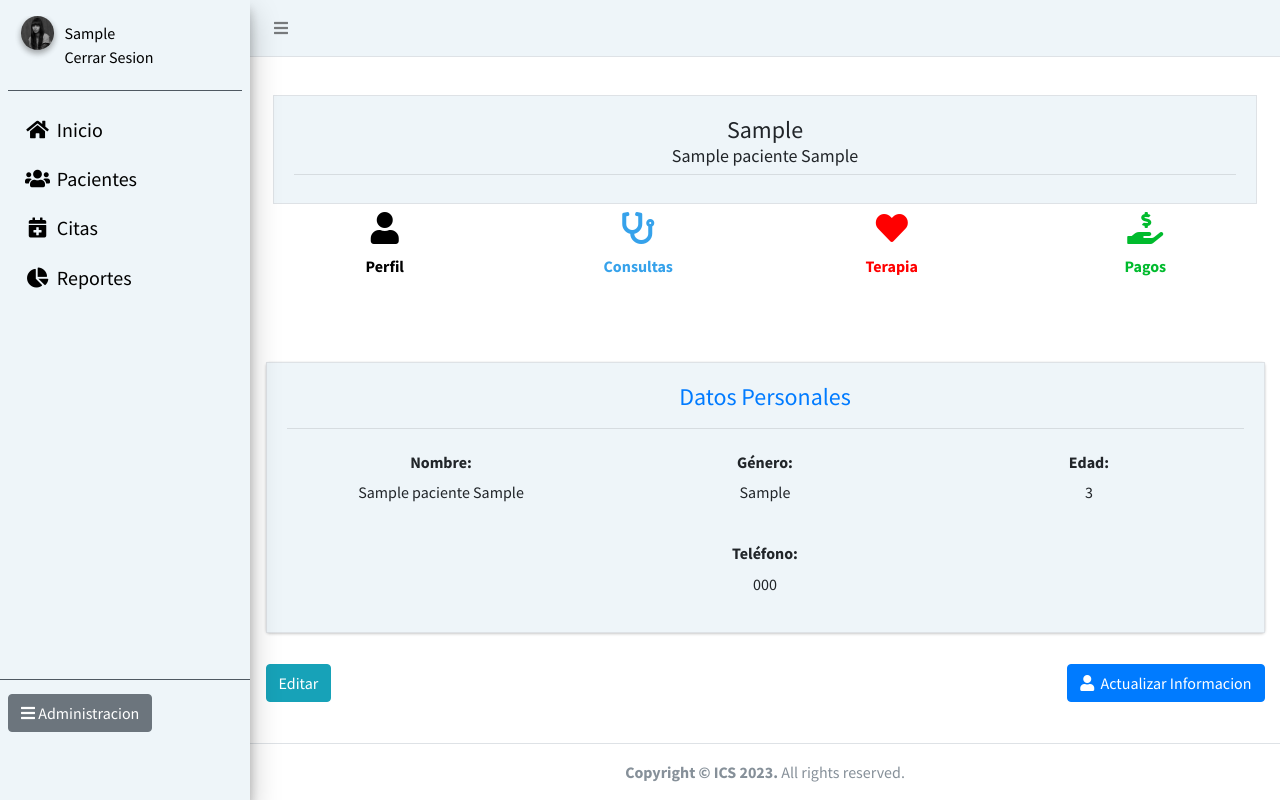
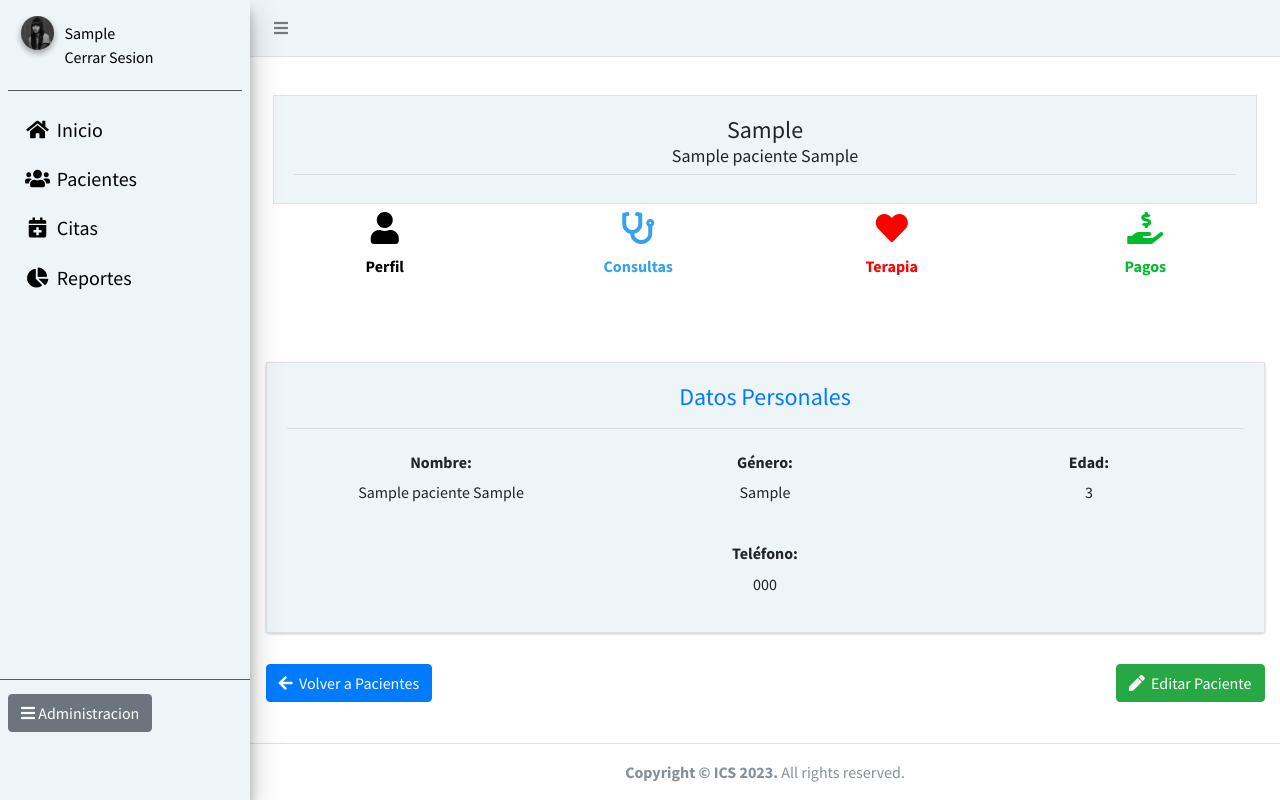
Before and after one commit to Orellanna/Sistema-Gestion-Clinica-Acupuntura, a Django app: a page that uses templates/Vistas_Pacientes/DatosPersonales.html in a window 1280 px wide. Run offline with Django 4.2, Linux system fonts and the light colour scheme; a user stored in the database is signed in; tables that the repository leaves empty hold one stand-in row (values such as "Sample post"); parts of the project's set-up code (start-up, migrations or seed data) failed here and were passed over; some libraries are stand-ins or nearby versions.

Commit message:
commint useless

```diff
--- a/Pacientes/urls.py
+++ b/Pacientes/urls.py
@@ -12,5 +12,9 @@ urlpatterns = [
     path('detallesConsulta/', views.DetallesConsulta,name='DetallesConsulta'),
     path('datosPersonales/<str:id_paciente>/', views.DatosPersonales,name='DatosPersonales'),
     path('registrarPaciente/', views.Registrar,name='registrarPaciente'),
+    path('<str:paciente_id>/GestionPacientes/', views.GestionPacientes, name='GestionPacientes'),
+    ##path('editarPaciente/', views.EditarPaciente,name='EditarPaciente'),
+    path('<str:paciente_id>/datosPersonales/editarPaciente/', views.EditarPaciente, name='EditarPaciente'),
+
 
 ]
--- a/Pacientes/views.py
+++ b/Pacientes/views.py
@@ -1,7 +1,8 @@
 from datetime import date, datetime
-from django.shortcuts import get_object_or_404, render
+from django.shortcuts import get_object_or_404, render,redirect
 from django.http import HttpResponse
 from django.contrib.auth.decorators import login_required
+from django.urls import reverse
 from .models import Paciente
 @login_required
 def index(request):
@@ -37,3 +38,33 @@ def CalcularEdad(fechanac_paciente):
 @login_required
 def Registrar(request):
     return render(request,'Vistas_Pacientes/RegistrarPaciente.html')
+
+@login_required
+def EditarPaciente(request, paciente_id):
+    paciente = get_object_or_404(Paciente, id_paciente = paciente_id)
+    #lo q esta en corchetes es el nombre del campo en la vista
+    #o es el nombre del campo en el model
+    if request.method == 'POST':
+        primer_nombre = request.POST['primer_nombre']
+        segundo_nombre = request.POST['segundo_nombre']
+        primer_apellido = request.POST['primer_apellido']
+        segundo_apellido = request.POST['segundo_apellido']
+        fechanac_paciente = request.POST['fechanac_paciente']
+        sexo_paciente = request.POST['sexo_paciente']
+        telefono_paciente = request.POST['telefono_paciente']
+        email_paciente = request.POST['email_paciente']
+
+        paciente.primer_nombre = primer_nombre
+        paciente.segundo_nombre = segundo_nombre
+        paciente.primer_apellido = primer_apellido
+        paciente.segundo_apellido = segundo_apellido
+        paciente.fechanac_paciente = fechanac_paciente
+        paciente.sexo_paciente = sexo_paciente
+        paciente.telefono_paciente = telefono_paciente
+        paciente.email_paciente = email_paciente
+        paciente.save()
+        #esto no lo entiendo
+        url = reverse('DatosPersonales', kwargs={'paciente_id': paciente_id})
+
+        return redirect(url)
+    return render(request,'Vistas_Pacientes/EditarPaciente.html', {'paciente': paciente})
--- a/templates/Vistas_Pacientes/DatosPersonales.html
+++ b/templates/Vistas_Pacientes/DatosPersonales.html
@@ -62,10 +62,15 @@
     <div class="container-fluid">
       <div class="row mb-2">
         <div class="col-sm-6">
-            <a href="" class="btn btn-info">Editar</a>
+          <a
+          href="{% url 'GestionPacientes' %}"
+          class="btn btn-primary"
+          ><i class="fas fa-arrow-left"></i>&nbsp; Volver a Pacientes</a>
           </div>
           <div class="col-sm-6">
-            <button type="button" class="btn btn-primary float-right"><i class="fa fa-user"></i>&nbsp; Actualizar Informacion</button>
+            <a href="{% url 'EditarPaciente' paciente_id=paciente.id_paciente %}" method="POST"
+        class="btn btn-success float-right"><i
+        class="nav-icon fas fa-pen"></i>&nbsp;&nbsp;Editar Paciente</a>
         </div>
       </div>
     </div><!-- /.container-fluid -->
--- a/templates/Vistas_Pacientes/EditarPaciente.html
+++ b/templates/Vistas_Pacientes/EditarPaciente.html
@@ -29,10 +29,7 @@
                         </div>
                         <div class="form-group">
                             <label for="selectSexo">Sexo</label>
-                            <select class="form-control" id="selectSexo">
-                                <option value="">Seleccione su sexo</option>
-                                <option value="M">Masculino</option>
-                                <option value="F">Femenino</option>
+                                <p>{{ paciente.sexo_paciente }}</p>
                             </select>
                         </div>
                     </div>
```
